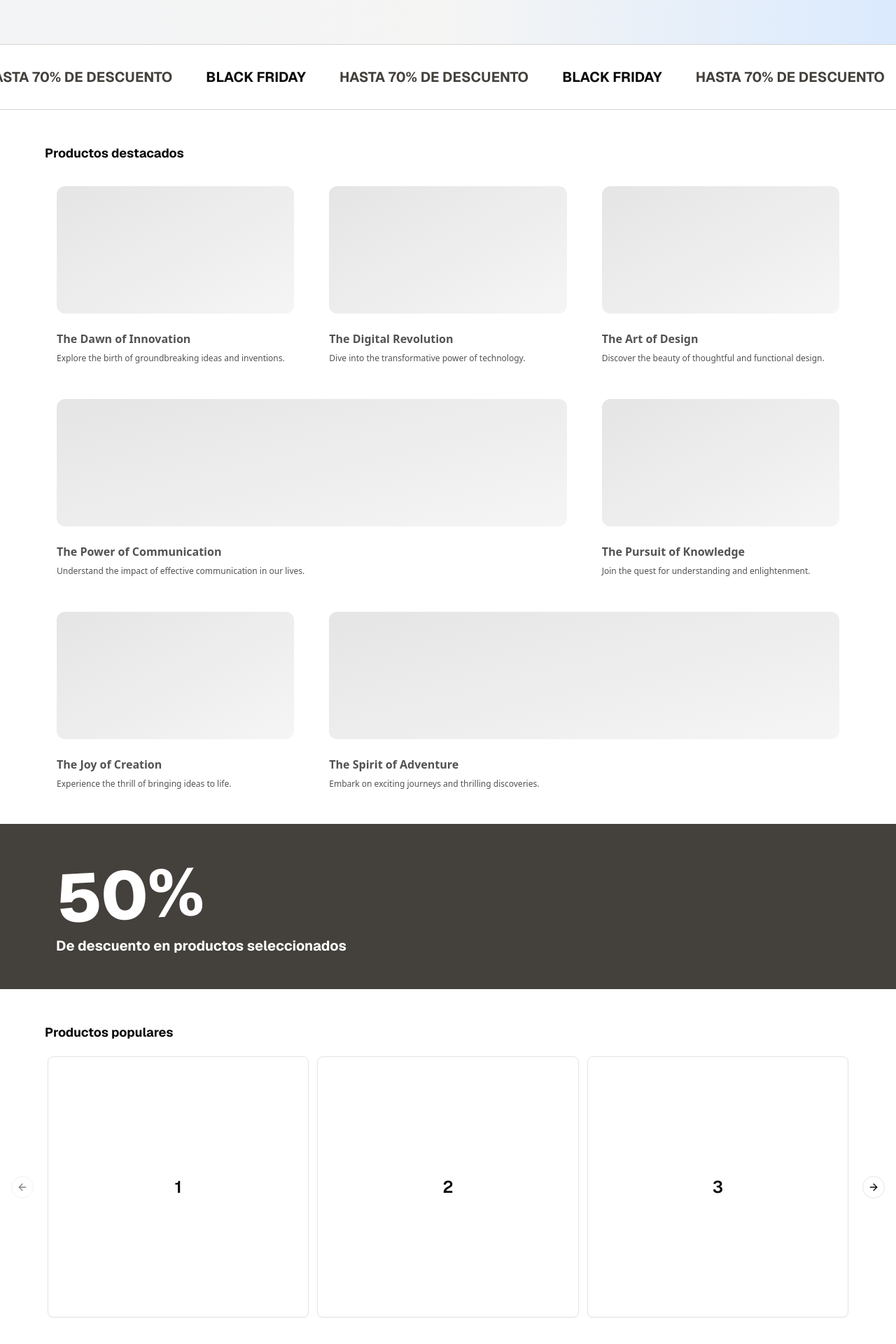
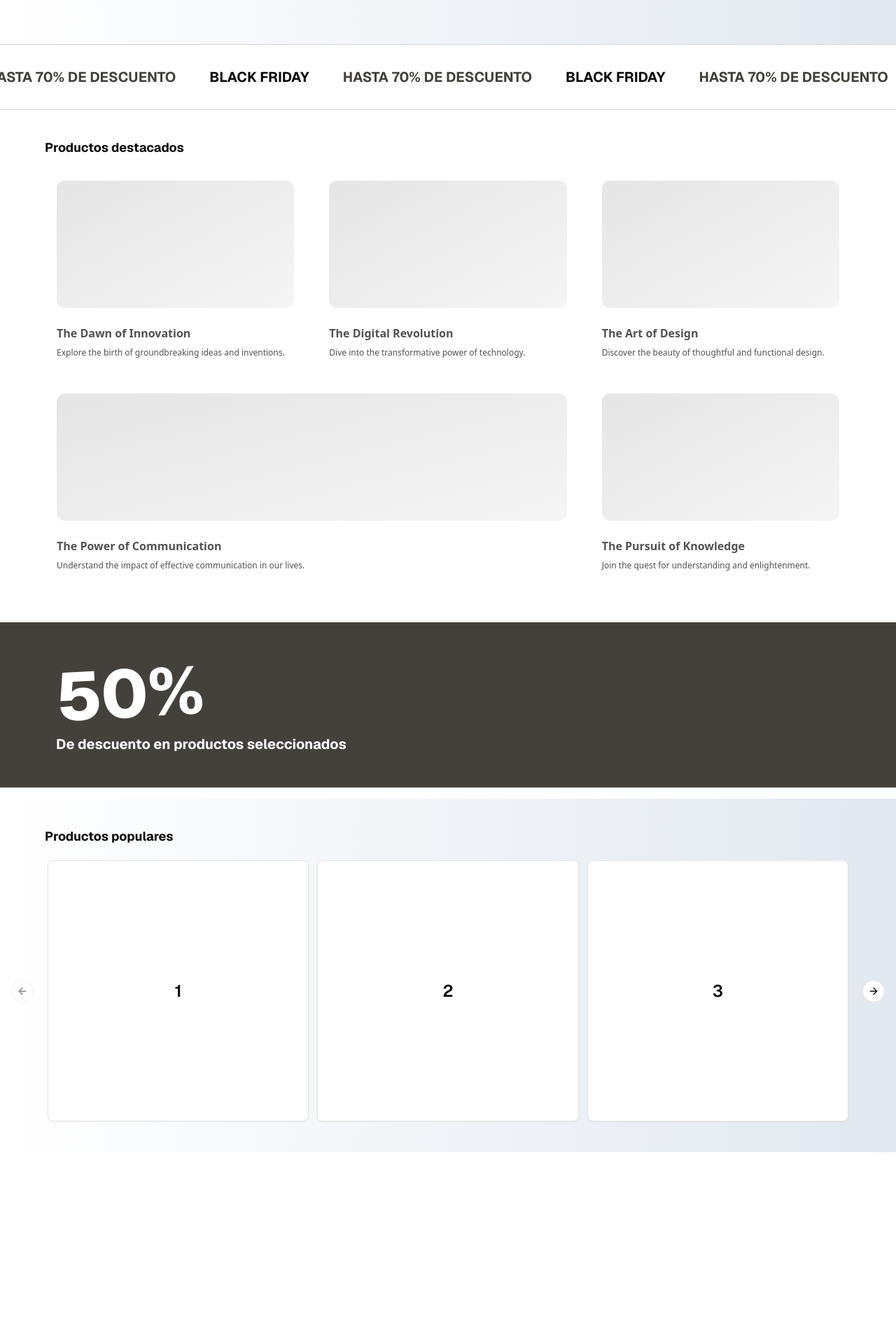
Before and after one commit to fabimont28/sales, a Next.js app: page / in a window 1280 px wide. Shown: the part 656-2576 px from the top of the page at 70% size. After the commit the page ends 2302 px from the top, so only its background shows below. Built offline with nearby package versions, Linux system fonts and the light colour scheme.

Commit message:
Using slate color in gradients and using padding instead of margin

```diff
--- a/app/page.tsx
+++ b/app/page.tsx
@@ -12,7 +12,7 @@ export default async function Index() {
       <Container>
         <Header />
       </Container>
-      <div className='bg-gradient-to-r from-gray-100 via-stone-100 to-blue-100'>
+      <div className='bg-gradient-to-r from-white to-slate-200'>
         <Container>
           <Hero />
         </Container>
@@ -21,12 +21,14 @@ export default async function Index() {
       <Container>
         <FeaturedProducts />
       </Container>
-      <div className='my-8'>
+      <div className=''>
         <DiscountBanner />
       </div>
-      <Container>
-        <TrendingProducts />
-      </Container>
+      <div className='bg-gradient-to-r from-white to-slate-200'>
+        <Container>
+          <TrendingProducts />
+        </Container>
+      </div>
     </>
   )
 }
--- a/components/landing/featured-products.tsx
+++ b/components/landing/featured-products.tsx
@@ -3,8 +3,8 @@ import { BentoGrid, BentoGridItem } from '../ui/bento-grid'
 
 export function FeaturedProducts() {
   return (
-    <section>
-      <h2 className='my-12 mb-4 text-lg font-bold'>Productos destacados</h2>
+    <section className='py-10'>
+      <h2 className='mb-4 text-lg font-bold'>Productos destacados</h2>
       <BentoGrid className='w-full'>
         {items.map((item, i) => (
           <BentoGridItem
@@ -48,14 +48,4 @@ const items = [
     description: 'Join the quest for understanding and enlightenment.',
     header: <Skeleton />,
   },
-  {
-    title: 'The Joy of Creation',
-    description: 'Experience the thrill of bringing ideas to life.',
-    header: <Skeleton />,
-  },
-  {
-    title: 'The Spirit of Adventure',
-    description: 'Embark on exciting journeys and thrilling discoveries.',
-    header: <Skeleton />,
-  },
 ]
--- a/components/landing/trending-products.tsx
+++ b/components/landing/trending-products.tsx
@@ -9,8 +9,8 @@ import {
 
 export function TrendingProducts() {
   return (
-    <section className='my-12 w-full'>
-      <h2 className='my-4 text-lg font-bold'>Productos populares</h2>
+    <section className='w-full py-10'>
+      <h2 className='mb-4 text-lg font-bold'>Productos populares</h2>
       <Carousel className='w-full'>
         <CarouselContent className='-ml-1'>
           {Array.from({ length: 5 }).map((_, index) => (
```
